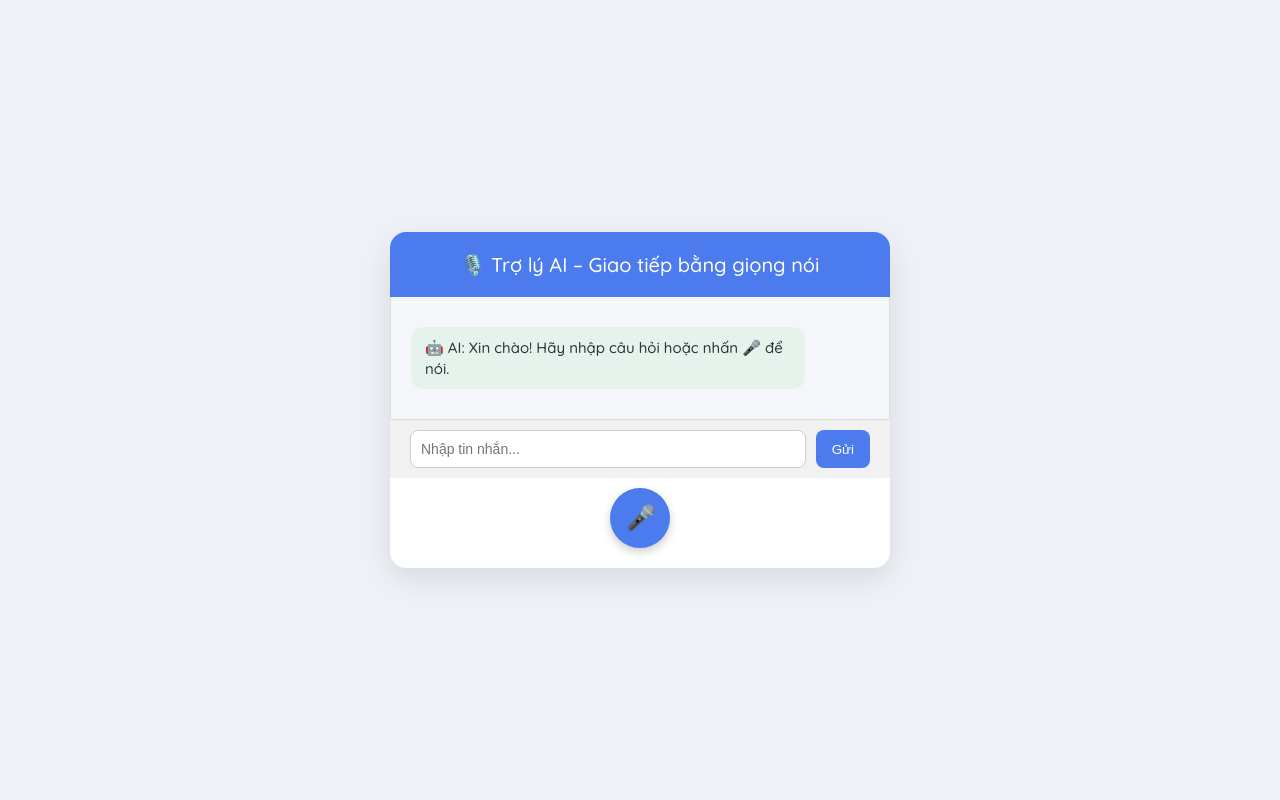
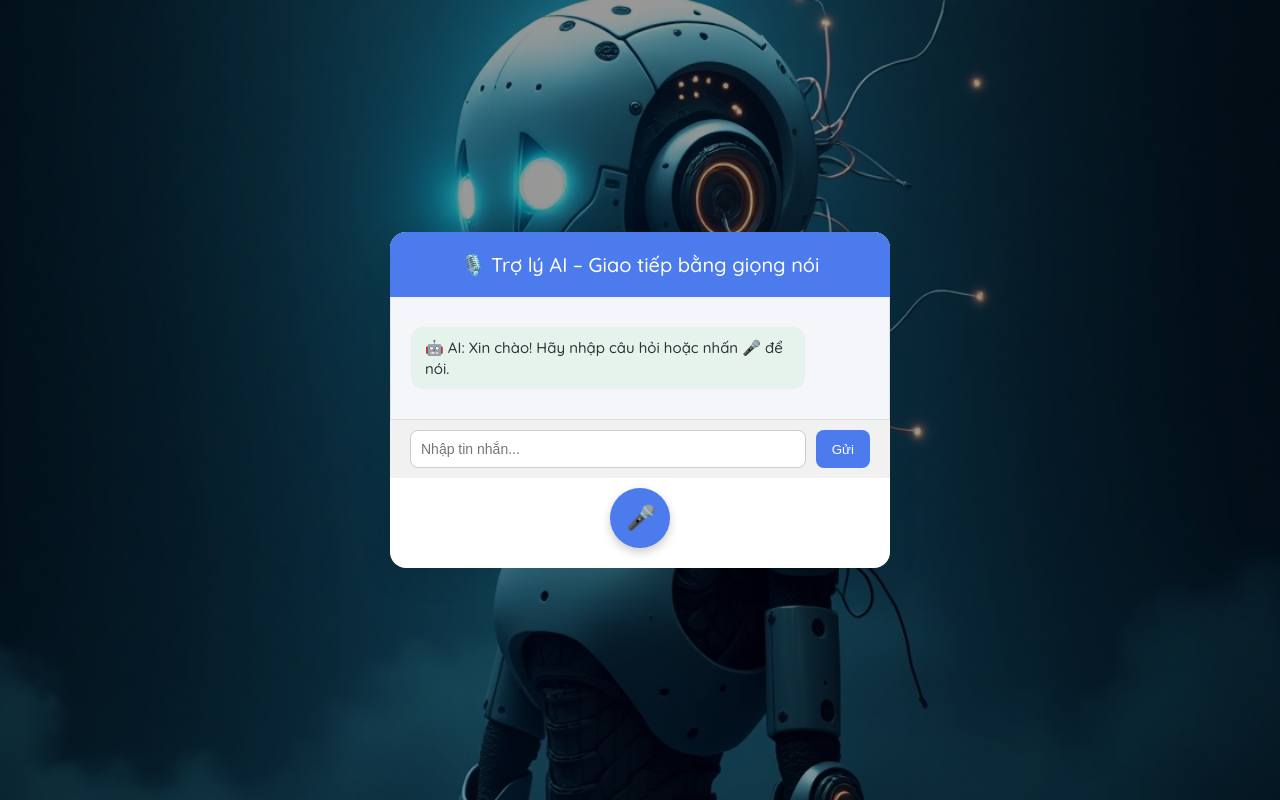
Before and after one commit to CloudmintULIS/AI_ChatBot, a Flask app: page / in a window 1280 px wide. Run offline with Flask 3, Linux system fonts and the light colour scheme.

Commit message:
add background

```diff
--- a/static/style.css
+++ b/static/style.css
@@ -1,11 +1,25 @@
 body {
   margin: 0;
   font-family: 'Quicksand', sans-serif;
-  background: #eef2f7;
   display: flex;
   justify-content: center;
   align-items: center;
   height: 100vh;
+  position: relative;
+  overflow: hidden;
+}
+
+body::before {
+  content: "";
+  position: fixed;
+  top: 0; left: 0;
+  width: 100%;
+  height: 100%;
+  background: url("../static/images/Bg_1.jpg") no-repeat center center fixed;
+  background-size: cover;
+  background-attachment: fixed;
+  filter: brightness(0.6); /* hoặc blur(4px) nếu muốn làm mờ */
+  z-index: -1;
 }
 
 .container {
```
Also changed, not shown: static/images/Bg_1.jpg (added), static/images/background.jpg (added).
